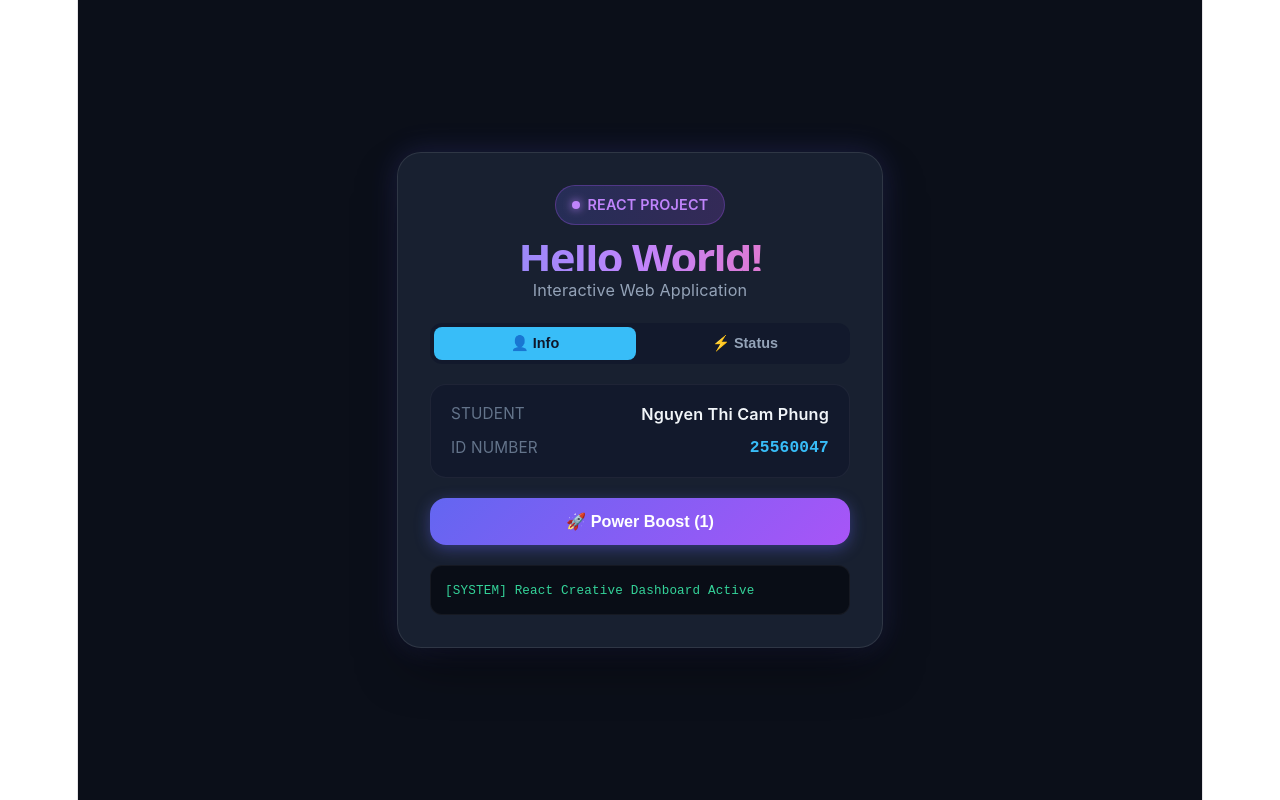
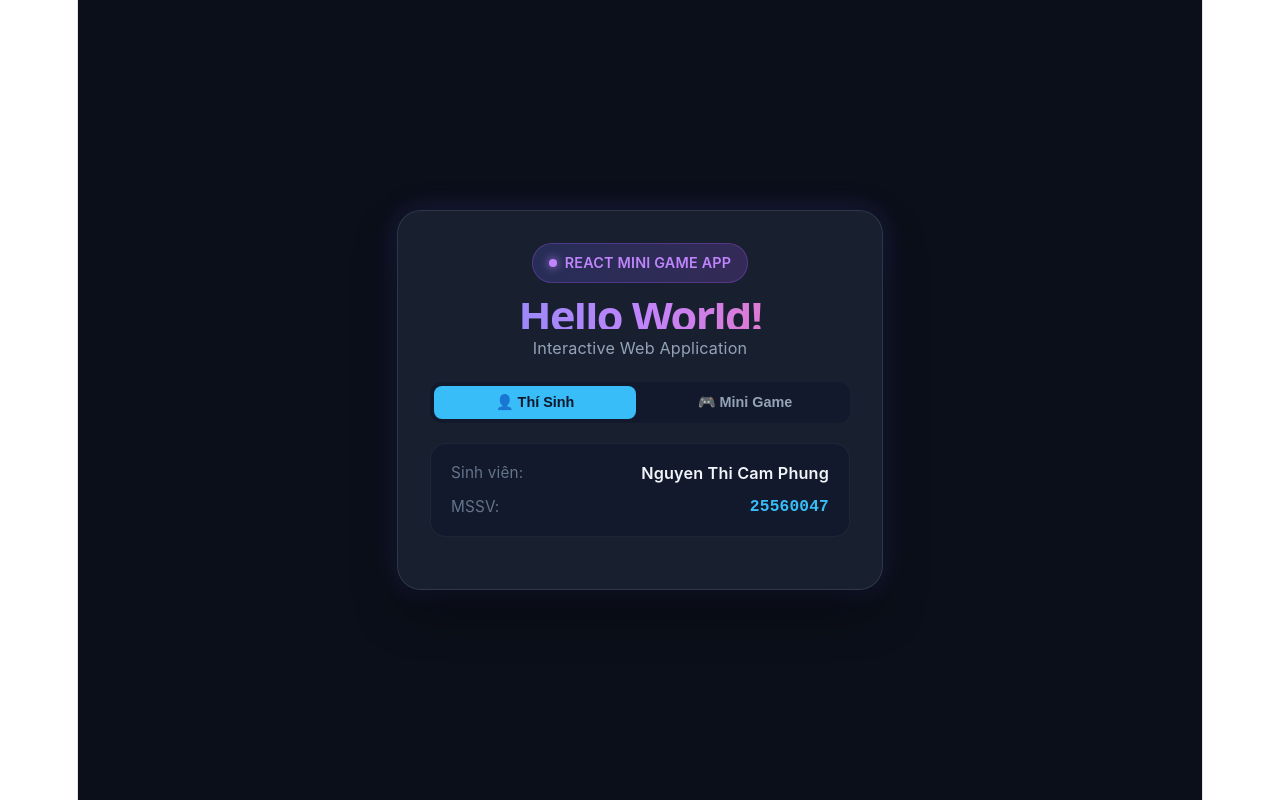
Before and after one commit to NguyenThiCamPhung25560047/my-react-app, a React (Vite) app: page / in a window 1280 px wide. Built offline with nearby package versions, Linux system fonts and the light colour scheme.

Commit message:
Update a mini game for my react app

```diff
--- a/src/App.jsx
+++ b/src/App.jsx
@@ -1,18 +1,32 @@
 import { useState } from 'react';
 
 function App() {
-  const [power, setPower] = useState(1);
   const [activeTab, setActiveTab] = useState('profile');
-  const [logs, setLogs] = useState(['[SYSTEM] React Creative Dashboard Active']);
+  const [score, setScore] = useState(0);
+  const [cardResult, setCardResult] = useState({ emoji: '❓', text: 'Bấm nút để lật thẻ!' });
+  const [streak, setStreak] = useState(0);
 
-  const addLog = (msg) => {
-    const time = new Date().toLocaleTimeString();
-    setLogs((prev) => [`[${time}] ${msg}`, ...prev.slice(0, 2)]);
+  const fortunes = [
+    { emoji: '🌟', text: 'Siêu May Mắn! (+10 Điểm)', points: 10 },
+    { emoji: '🔥', text: 'Rực Rỡ! (+5 Điểm)', points: 5 },
+    { emoji: '⚡', text: 'Tăng Tốc! (+3 Điểm)', points: 3 },
+    { emoji: '🍀', text: 'Bình An! (+1 Điểm)', points: 1 },
+    { emoji: '💥', text: 'Nổ Hũ Bonus! (+20 Điểm)', points: 20 },
+  ];
+
+  const handleDrawCard = () => {
+    const randomIndex = Math.floor(Math.random() * fortunes.length);
+    const selected = fortunes[randomIndex];
+
+    setCardResult(selected);
+    setScore((prev) => prev + selected.points);
+    setStreak((prev) => prev + 1);
   };
 
-  const handleBoost = () => {
-    setPower((prev) => prev + 1);
-    addLog(`✨ Boosted power level to ${power + 1}!`);
+  const handleResetGame = () => {
+    setScore(0);
+    setStreak(0);
+    setCardResult({ emoji: '❓', text: 'Bấm nút để lật thẻ!' });
   };
 
   return (
@@ -54,7 +68,7 @@ function App() {
           marginBottom: '20px'
         }}>
           <span style={{ width: '8px', height: '8px', borderRadius: '50%', backgroundColor: '#c084fc', boxShadow: '0 0 10px #c084fc' }}></span>
-          REACT PROJECT
+          REACT MINI GAME APP
         </div>
 
         {/* Title */}
@@ -95,28 +109,28 @@ function App() {
               fontSize: '0.8rem'
             }}
           >
-            👤 Info
+            👤 Thí Sinh
           </button>
           <button
-            onClick={() => setActiveTab('status')}
+            onClick={() => setActiveTab('game')}
             style={{
               flex: 1,
               padding: '8px',
               borderRadius: '8px',
               border: 'none',
-              background: activeTab === 'status' ? '#38bdf8' : 'transparent',
-              color: activeTab === 'status' ? '#0f172a' : '#94a3b8',
+              background: activeTab === 'game' ? '#38bdf8' : 'transparent',
+              color: activeTab === 'game' ? '#0f172a' : '#94a3b8',
               fontWeight: 'bold',
               cursor: 'pointer',
               fontSize: '0.8rem'
             }}
           >
-            ⚡ Status
+            🎮 Mini Game
           </button>
         </div>
 
-        {/* Tab Content */}
-        {activeTab === 'profile' ? (
+        {/* Tab 1: Profile */}
+        {activeTab === 'profile' && (
           <div style={{
             background: 'rgba(15, 23, 42, 0.6)',
             padding: '16px 20px',
@@ -126,70 +140,80 @@ function App() {
             marginBottom: '20px'
           }}>
             <div style={{ display: 'flex', justifyContent: 'space-between', marginBottom: '8px' }}>
-              <span style={{ color: '#64748b', fontSize: '0.85rem' }}>STUDENT</span>
+              <span style={{ color: '#64748b', fontSize: '0.85rem' }}>Sinh viên:</span>
               <span style={{ color: '#f1f5f9', fontWeight: '600', fontSize: '0.9rem' }}>Nguyen Thi Cam Phung</span>
             </div>
             <div style={{ display: 'flex', justifyContent: 'space-between' }}>
-              <span style={{ color: '#64748b', fontSize: '0.85rem' }}>ID NUMBER</span>
+              <span style={{ color: '#64748b', fontSize: '0.85rem' }}>MSSV:</span>
               <span style={{ color: '#38bdf8', fontWeight: '700', fontSize: '0.9rem', fontFamily: 'monospace' }}>25560047</span>
-            </div>
-          </div>
-        ) : (
-          <div style={{
-            background: 'rgba(15, 23, 42, 0.6)',
-            padding: '16px 20px',
-            borderRadius: '16px',
-            border: '1px solid rgba(255, 255, 255, 0.05)',
-            textAlign: 'left',
-            marginBottom: '20px'
-          }}>
-            <div style={{ display: 'flex', justifyContent: 'space-between', marginBottom: '8px' }}>
-              <span style={{ color: '#64748b', fontSize: '0.85rem' }}>SYSTEM STATE</span>
-              <span style={{ color: '#4ade80', fontWeight: '600', fontSize: '0.9rem' }}>Online 🟢</span>
-            </div>
-            <div style={{ display: 'flex', justifyContent: 'space-between' }}>
-              <span style={{ color: '#64748b', fontSize: '0.85rem' }}>POWER LEVEL</span>
-              <span style={{ color: '#c084fc', fontWeight: '700', fontSize: '0.9rem' }}>Level {power}</span>
             </div>
           </div>
         )}
 
-        {/* Interactive Boost Button */}
+        {/* Tab 2: Mini Game Section */}
+        {activeTab === 'game' && (
+          <div style={{
+            background: 'rgba(15, 23, 42, 0.6)',
+            padding: '20px',
+            borderRadius: '16px',
+            border: '1px solid rgba(255, 255, 255, 0.05)',
+            marginBottom: '20px'
+          }}>
+            {/* Scoreboard */}
+            <div style={{ display: 'flex', justifyContent: 'space-between', marginBottom: '16px', fontSize: '0.85rem' }}>
+              <span>🏆 Điểm: <strong style={{ color: '#38bdf8', fontSize: '1.1rem' }}>{score}</strong></span>
+              <span>🔥 Lượt chơi: <strong style={{ color: '#c084fc', fontSize: '1.1rem' }}>{streak}</strong></span>
+            </div>
+
+            {/* Card Result Area */}
+            <div style={{
+              background: '#090d16',
+              borderRadius: '12px',
+              padding: '16px',
+              marginBottom: '16px',
+              border: '1px solid rgba(168, 85, 247, 0.2)'
+            }}>
+              <div style={{ fontSize: '2.5rem', marginBottom: '6px' }}>{cardResult.emoji}</div>
+              <div style={{ fontSize: '0.85rem', color: '#f1f5f9', fontWeight: '500' }}>{cardResult.text}</div>
+            </div>
+
+            {/* Action Buttons */}
+            <div style={{ display: 'flex', gap: '8px' }}>
               <button
-          onClick={handleBoost}
+                onClick={handleDrawCard}
                 style={{
-            width: '100%',
-            padding: '14px',
-            borderRadius: '16px',
+                  flex: 2,
+                  padding: '12px',
+                  borderRadius: '12px',
                   border: 'none',
                   background: 'linear-gradient(135deg, #6366f1 0%, #a855f7 100%)',
                   color: '#fff',
                   fontWeight: 'bold',
                   cursor: 'pointer',
-            boxShadow: '0 4px 15px rgba(99, 102, 241, 0.4)',
-            fontSize: '0.9rem',
-            marginBottom: '20px'
+                  fontSize: '0.85rem'
                 }}
               >
-          🚀 Power Boost ({power})
+                🎴 Rút Thẻ May Mắn
               </button>
-
-        {/* Live Console Logs */}
-        <div style={{
-          background: '#090d16',
+              <button
+                onClick={handleResetGame}
+                style={{
+                  flex: 1,
+                  padding: '12px',
                   borderRadius: '12px',
-          padding: '10px 14px',
-          textAlign: 'left',
-          border: '1px solid rgba(255, 255, 255, 0.05)'
-        }}>
-          <div style={{ fontFamily: 'monospace', fontSize: '0.7rem', color: '#34d399' }}>
-            {logs.map((log, index) => (
-              <div key={index} style={{ opacity: 1 - index * 0.3, marginTop: '2px' }}>
-                {log}
-              </div>
-            ))}
+                  border: '1px solid rgba(255, 255, 255, 0.1)',
+                  background: 'transparent',
+                  color: '#94a3b8',
+                  fontWeight: '500',
+                  cursor: 'pointer',
+                  fontSize: '0.8rem'
+                }}
+              >
+                🔄 Chơi lại
+              </button>
             </div>
           </div>
+        )}
 
       </div>
     </div>
```
Lines whose indentation alone changed are shown as unchanged.
